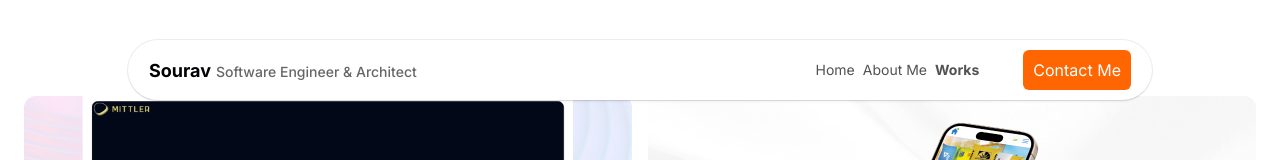
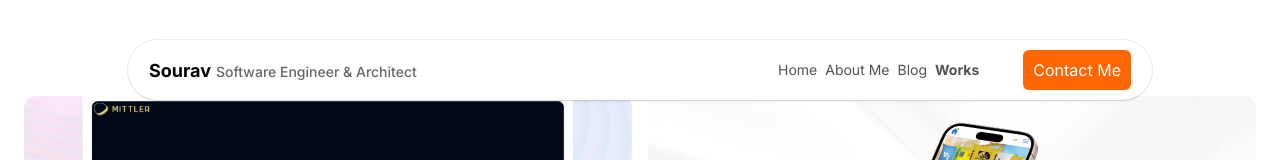
Before and after one commit to souravlayek/portfolio-v3, a Next.js app: page /works in a window 1280 px wide. Shown: the top 160 px of the page. Built offline with nearby package versions, Linux system fonts and the light colour scheme.

Commit message:
Added blog

```diff
--- a/src/components/Header/Navbar/index.tsx
+++ b/src/components/Header/Navbar/index.tsx
@@ -6,6 +6,7 @@ import {
   IconUser,
   IconPackageExport,
   IconMessage,
+  IconArticle,
 } from "@tabler/icons-react";
 import { FloatingNav } from "@/components/ui/floating-navbar";
 import MagneticButton from "@/components/ui/magnetic-button";
@@ -22,6 +23,13 @@ const navItems = [
     name: "About Me",
     link: "/about-me",
     icon: <IconUser className="h-4 w-4 text-neutral-500 dark:text-white" />,
+  },
+  {
+    name: "Blog",
+    link: "https://blog.souravlayek.com",
+    icon: (
+      <IconArticle className="h-4 w-4 text-neutral-500 dark:text-white" />
+    ),
   },
   {
     name: "Works",
```
